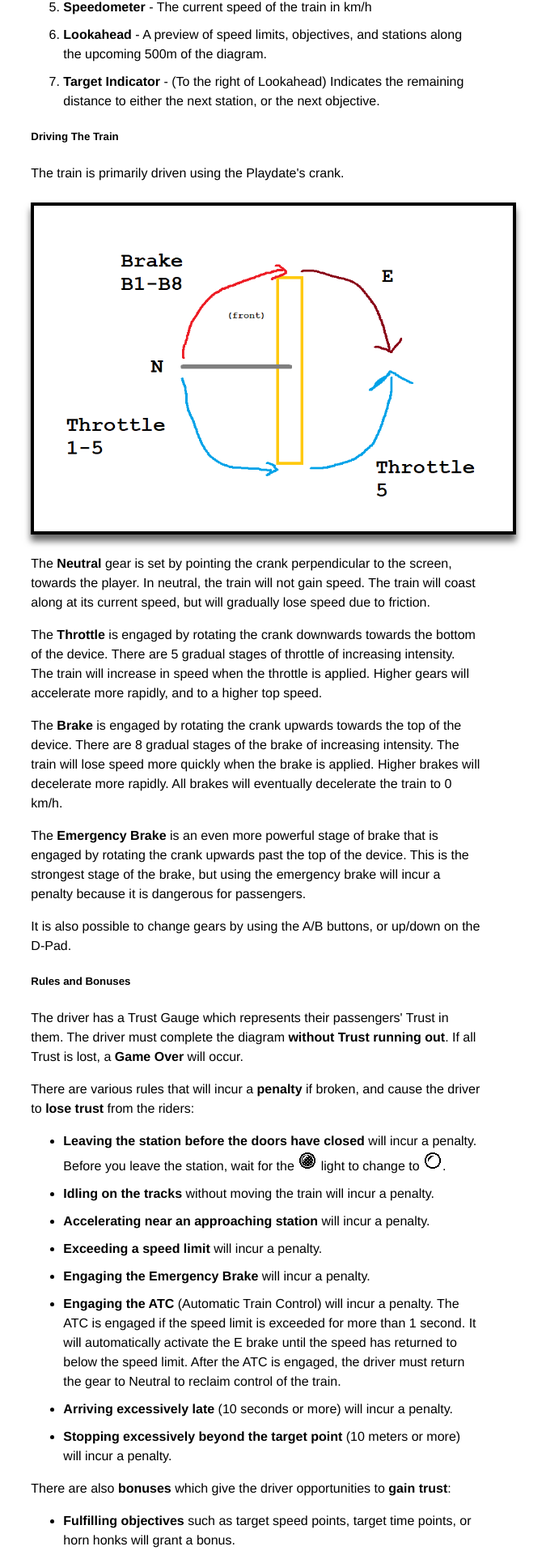
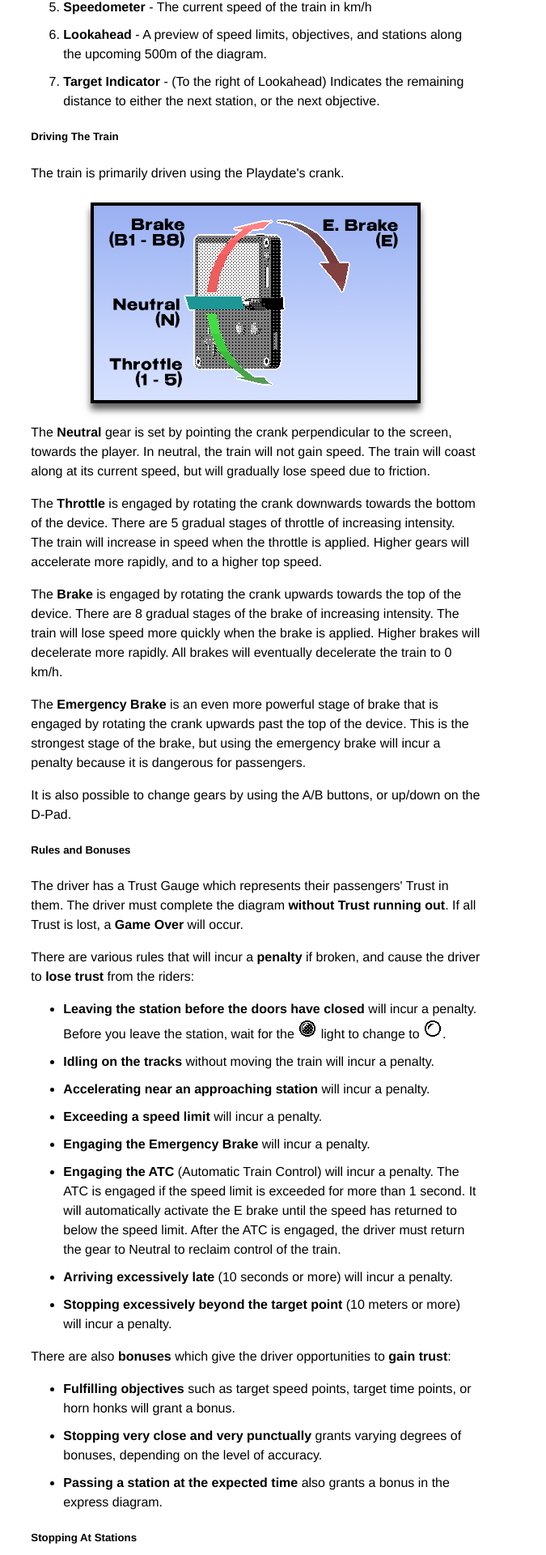
Before and after one commit to hunterbridges/blog, a Jekyll site: the page built from zerozero/playtest.html, in a window 1280 px wide. Shown: the part 3199-5119 px from the top of the page at 81% size, without its empty margins (324-999 px from the left). Built offline with Jekyll 4.4.1, drawn with Linux system fonts in a browser that asks for light colours; some web fonts are replaced; comment, search, counter and statistics services are not loaded.

Commit message:
Update crank image

```diff
--- a/zerozero/playtest.html
+++ b/zerozero/playtest.html
@@ -81,7 +81,7 @@ layout: default
 
 <h5>Driving The Train</h5>
 <p>The train is primarily driven using the Playdate's crank.</p>
-<article><img width="600" src="/zerozero/img/crank.png"></article>
+<article><img src="/zerozero/img/crank.png"></article>
 <p>
     The <b>Neutral</b> gear is set by pointing the crank perpendicular to the screen, towards the player. In neutral, the train will not gain speed.
     The train will coast along at its current speed, but will gradually lose speed due to friction.
```
Also changed, not shown: zerozero/img/crank.png.
